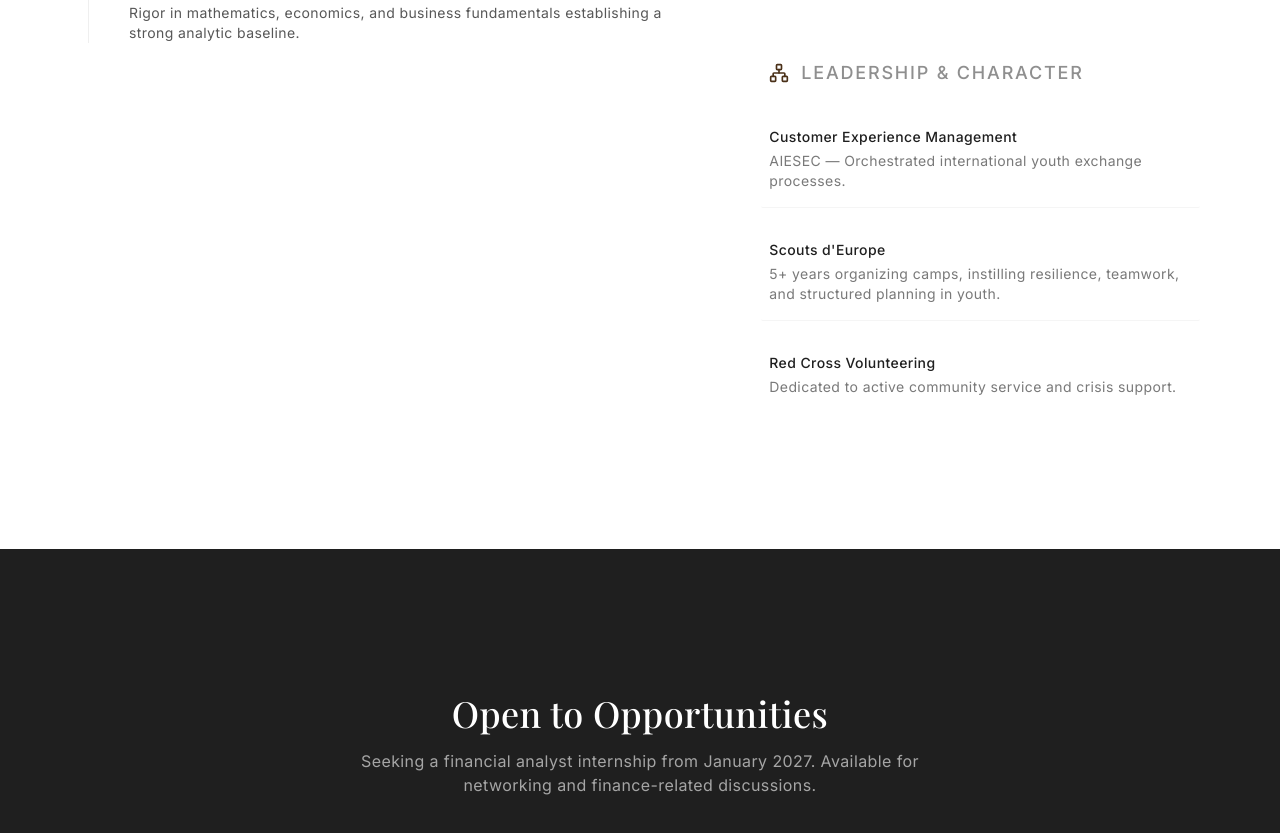
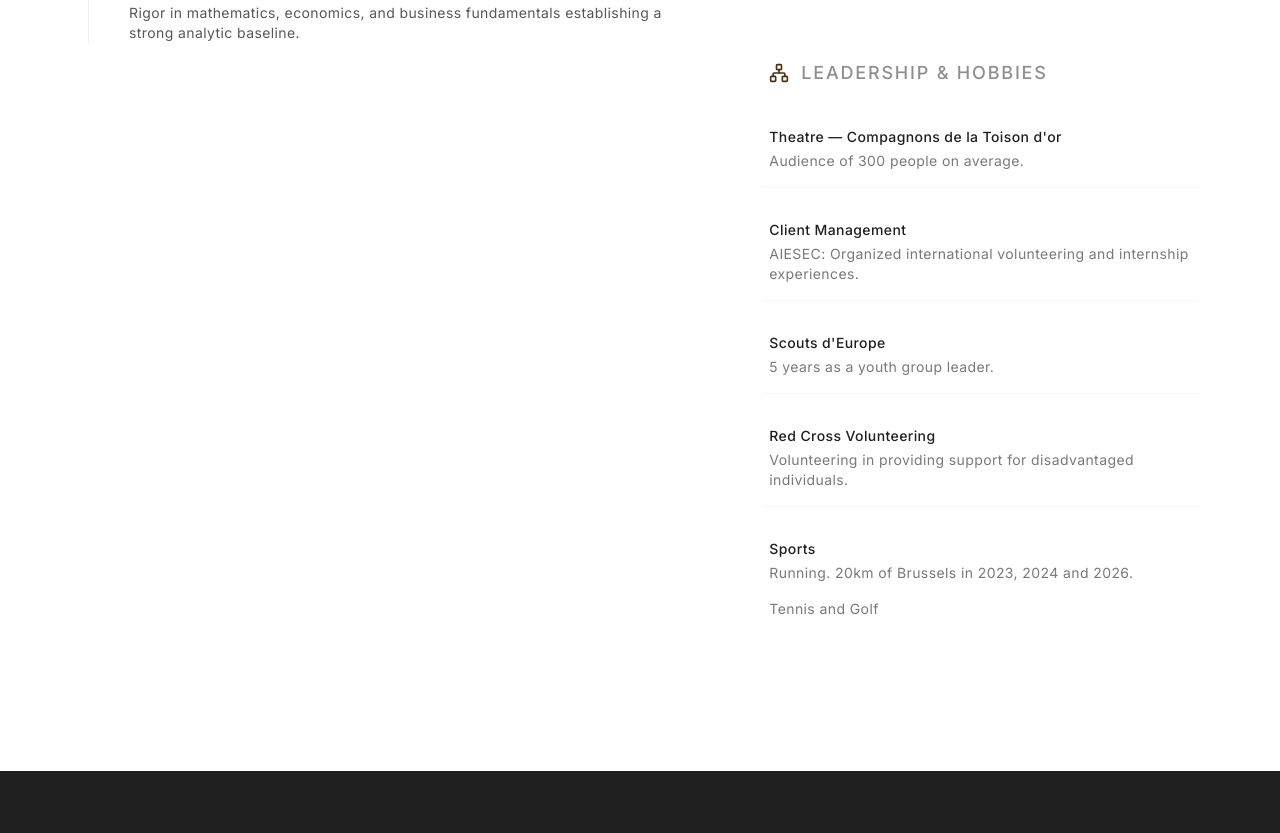
Before and after one commit to jean2biolley/My_e_portfolio, a Next.js app: page / in a window 1280 px wide. Shown: the part 3420-4253 px from the top of the page. Built offline with nearby package versions, Linux system fonts and the light colour scheme; no server answers; a web font is replaced by a local one.

Commit message:
updated Leadership and hobbies section

```diff
--- a/src/app/page.tsx
+++ b/src/app/page.tsx
@@ -306,20 +306,29 @@ export default function Home() {
                 {/* Leadership */}
                 <div>
                   <h3 className="text-lg font-medium text-foreground/50 uppercase tracking-widest mb-8 flex items-center gap-3">
-                    <Network className="text-accent" size={20} /> Leadership & Character
+                    <Network className="text-accent" size={20} /> Leadership & Hobbies
                   </h3>
                   <div className="space-y-6 text-sm">
                     <div className="group border-b border-border/40 pb-4 transition-all hover:bg-muted/20 hover:px-2 rounded-sm -mx-2 px-2 pt-2">
-                      <h4 className="font-medium text-foreground group-hover:text-accent transition-colors">Customer Experience Management</h4>
-                      <p className="text-foreground/60 mt-1">AIESEC — Orchestrated international youth exchange processes.</p>
+                      <h4 className="font-medium text-foreground group-hover:text-accent transition-colors">Theatre — Compagnons de la Toison d'or</h4>
+                      <p className="text-foreground/60 mt-1">Audience of 300 people on average.</p>
+                    </div>
+                    <div className="group border-b border-border/40 pb-4 transition-all hover:bg-muted/20 hover:px-2 rounded-sm -mx-2 px-2 pt-2">
+                      <h4 className="font-medium text-foreground group-hover:text-accent transition-colors"> Client Management</h4>
+                      <p className="text-foreground/60 mt-1">AIESEC: Organized international volunteering and internship experiences.</p>
                     </div>
                     <div className="group border-b border-border/40 pb-4 transition-all hover:bg-muted/20 hover:px-2 rounded-sm -mx-2 px-2 pt-2">
                       <h4 className="font-medium text-foreground group-hover:text-accent transition-colors">Scouts d'Europe</h4>
-                      <p className="text-foreground/60 mt-1">5+ years organizing camps, instilling resilience, teamwork, and structured planning in youth.</p>
+                      <p className="text-foreground/60 mt-1">5 years as a youth group leader.</p>
+                    </div>
+                    <div className="group border-b border-border/40 pb-4 transition-all hover:bg-muted/20 hover:px-2 rounded-sm -mx-2 px-2 pt-2">
+                      <h4 className="font-medium text-foreground group-hover:text-accent transition-colors">Red Cross Volunteering</h4>
+                      <p className="text-foreground/60 mt-1">Volunteering in providing support for disadvantaged individuals.</p>
                     </div>
                     <div className="group pb-2 transition-all hover:bg-muted/20 hover:px-2 rounded-sm -mx-2 px-2 pt-2">
-                      <h4 className="font-medium text-foreground group-hover:text-accent transition-colors">Red Cross Volunteering</h4>
-                      <p className="text-foreground/60 mt-1">Dedicated to active community service and crisis support.</p>
+                      <h4 className="font-medium text-foreground group-hover:text-accent transition-colors">Sports</h4>
+                      <p className="text-foreground/60 mt-1">Running. 20km of Brussels in 2023, 2024 and 2026.</p>
+                      <p className="text-foreground/60 mt-4">Tennis and Golf</p>
                     </div>
                   </div>
                 </div>
```
